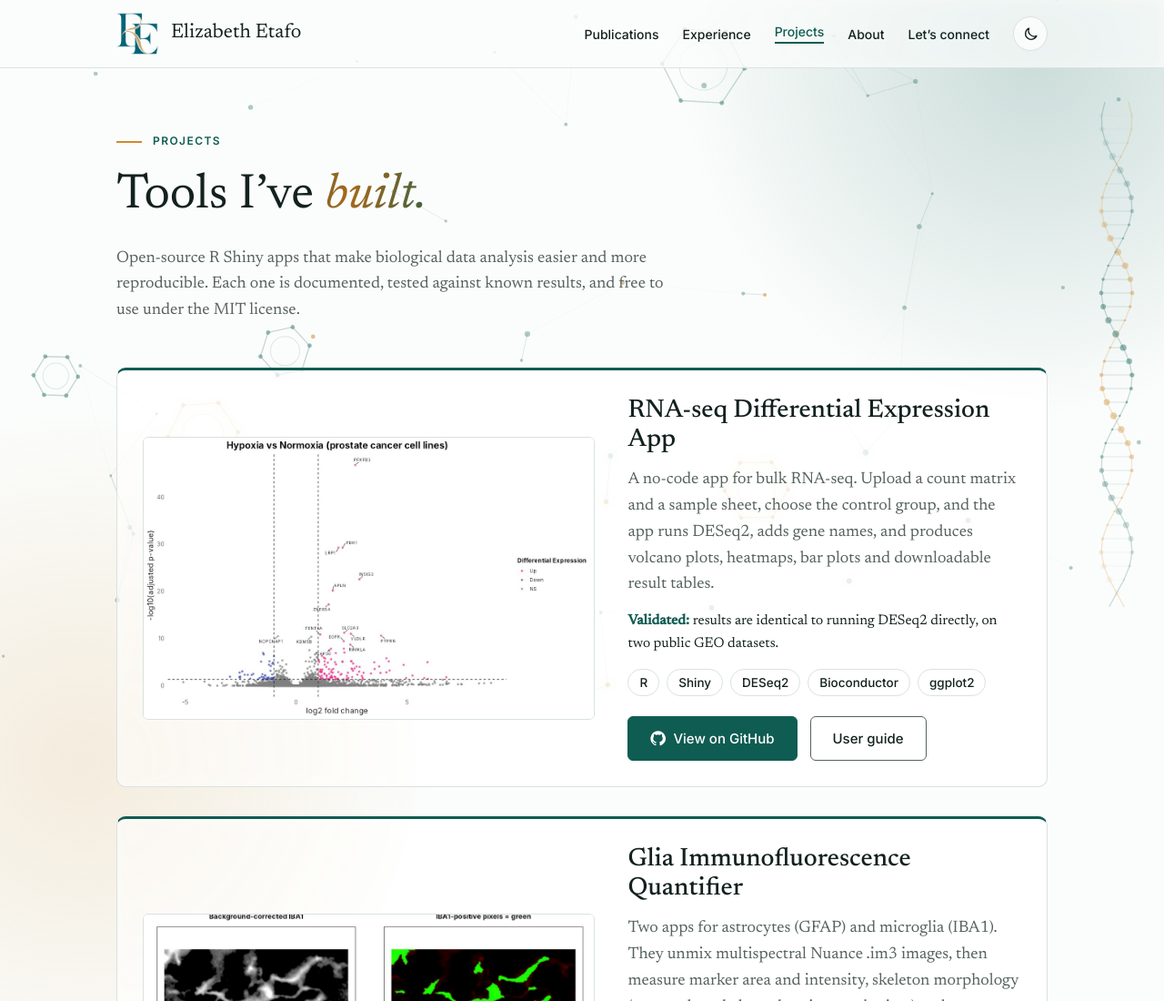
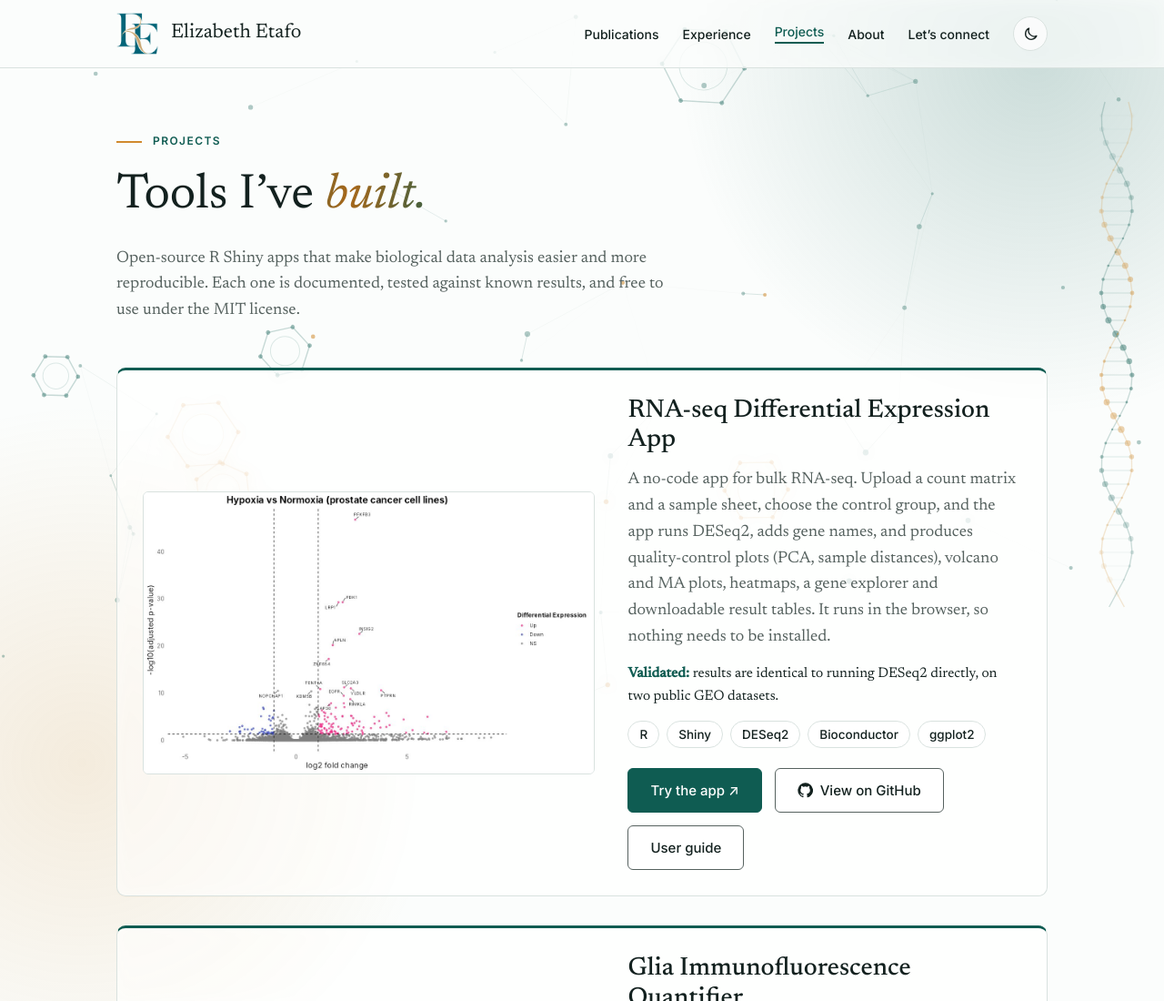
Before and after one commit to lizetafo/elizabeth-etafo-portfolio, a plain HTML site: page projects.html in a window 1280 px wide. Shown: the top 1100 px of the page at 91% size. Drawn offline with Linux system fonts and the light colour scheme.

Commit message:
Add files via upload

```diff
--- a/projects.html
+++ b/projects.html
@@ -22,13 +22,13 @@
 <section class="wrap projects" id="projects">
 
 <article class="proj" id="rnaseq">
-<a class="proj-img" href="https://github.com/lizetafo/rnaseq-shiny-app"><img src="assets/projects/rnaseq-app.jpg" alt="Volcano plot from the RNA-seq app: genes up- and down-regulated in hypoxic prostate cancer cells, with top genes such as PFKFB3 and PDK1 labeled" width="1200" height="750" loading="lazy"></a>
+<a class="proj-img" href="https://01a1c6c1-cbf8-a124-ddcd-1f24a83e1a02.share.connect.posit.cloud/" target="_blank" rel="noopener"><img src="assets/projects/rnaseq-app.jpg" alt="Volcano plot from the RNA-seq app: genes up- and down-regulated in hypoxic prostate cancer cells, with top genes such as PFKFB3 and PDK1 labeled" width="1200" height="750" loading="lazy"></a>
 <div class="proj-text">
 <h2>RNA-seq Differential Expression App</h2>
-<p>A no-code app for bulk RNA-seq. Upload a count matrix and a sample sheet, choose the control group, and the app runs DESeq2, adds gene names, and produces volcano plots, heatmaps, bar plots and downloadable result tables.</p>
+<p>A no-code app for bulk RNA-seq. Upload a count matrix and a sample sheet, choose the control group, and the app runs DESeq2, adds gene names, and produces quality-control plots (PCA, sample distances), volcano and MA plots, heatmaps, a gene explorer and downloadable result tables. It runs in the browser, so nothing needs to be installed.</p>
 <p class="proj-check"><b>Validated:</b> results are identical to running DESeq2 directly, on two public GEO datasets.</p>
 <p class="tags"><span class="chip">R</span><span class="chip">Shiny</span><span class="chip">DESeq2</span><span class="chip">Bioconductor</span><span class="chip">ggplot2</span></p>
-<p class="cta"><a class="btn solid" href="https://github.com/lizetafo/rnaseq-shiny-app"><svg class="ico-gh" viewBox="0 0 24 24" aria-hidden="true"><path fill="currentColor" d="M12 .5a11.5 11.5 0 00-3.64 22.41c.58.1.79-.25.79-.56v-2c-3.2.7-3.88-1.37-3.88-1.37-.52-1.33-1.28-1.69-1.28-1.69-1.05-.71.08-.7.08-.7 1.16.08 1.77 1.19 1.77 1.19 1.03 1.77 2.7 1.26 3.36.96.1-.75.4-1.26.73-1.55-2.55-.29-5.24-1.28-5.24-5.69 0-1.26.45-2.29 1.19-3.09-.12-.29-.52-1.46.11-3.05 0 0 .97-.31 3.17 1.18a11 11 0 015.77 0c2.2-1.49 3.17-1.18 3.17-1.18.63 1.59.23 2.76.11 3.05.74.8 1.19 1.83 1.19 3.09 0 4.42-2.7 5.39-5.26 5.68.41.36.78 1.06.78 2.14v3.17c0 .31.21.67.8.56A11.5 11.5 0 0012 .5z"/></svg>View on GitHub</a><a class="btn" href="https://github.com/lizetafo/rnaseq-shiny-app/blob/main/docs/user_guide.md">User guide</a></p>
+<p class="cta"><a class="btn solid" href="https://01a1c6c1-cbf8-a124-ddcd-1f24a83e1a02.share.connect.posit.cloud/" target="_blank" rel="noopener">Try the app ↗</a><a class="btn" href="https://github.com/lizetafo/RNAseq-web"><svg class="ico-gh" viewBox="0 0 24 24" aria-hidden="true"><path fill="currentColor" d="M12 .5a11.5 11.5 0 00-3.64 22.41c.58.1.79-.25.79-.56v-2c-3.2.7-3.88-1.37-3.88-1.37-.52-1.33-1.28-1.69-1.28-1.69-1.05-.71.08-.7.08-.7 1.16.08 1.77 1.19 1.77 1.19 1.03 1.77 2.7 1.26 3.36.96.1-.75.4-1.26.73-1.55-2.55-.29-5.24-1.28-5.24-5.69 0-1.26.45-2.29 1.19-3.09-.12-.29-.52-1.46.11-3.05 0 0 .97-.31 3.17 1.18a11 11 0 015.77 0c2.2-1.49 3.17-1.18 3.17-1.18.63 1.59.23 2.76.11 3.05.74.8 1.19 1.83 1.19 3.09 0 4.42-2.7 5.39-5.26 5.68.41.36.78 1.06.78 2.14v3.17c0 .31.21.67.8.56A11.5 11.5 0 0012 .5z"/></svg>View on GitHub</a><a class="btn" href="https://github.com/lizetafo/RNAseq-web/blob/main/docs/user_guide.md">User guide</a></p>
 </div></article>
 
 <article class="proj" id="glia">
```
